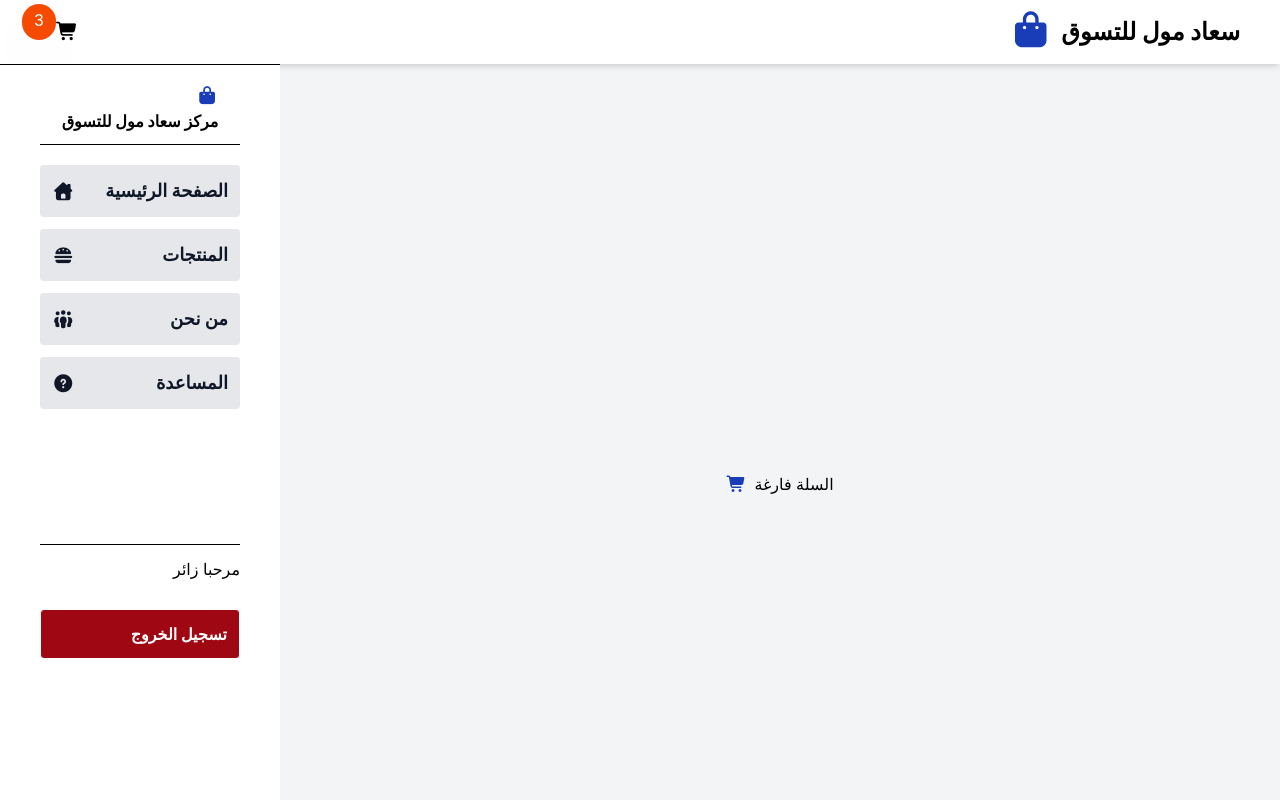
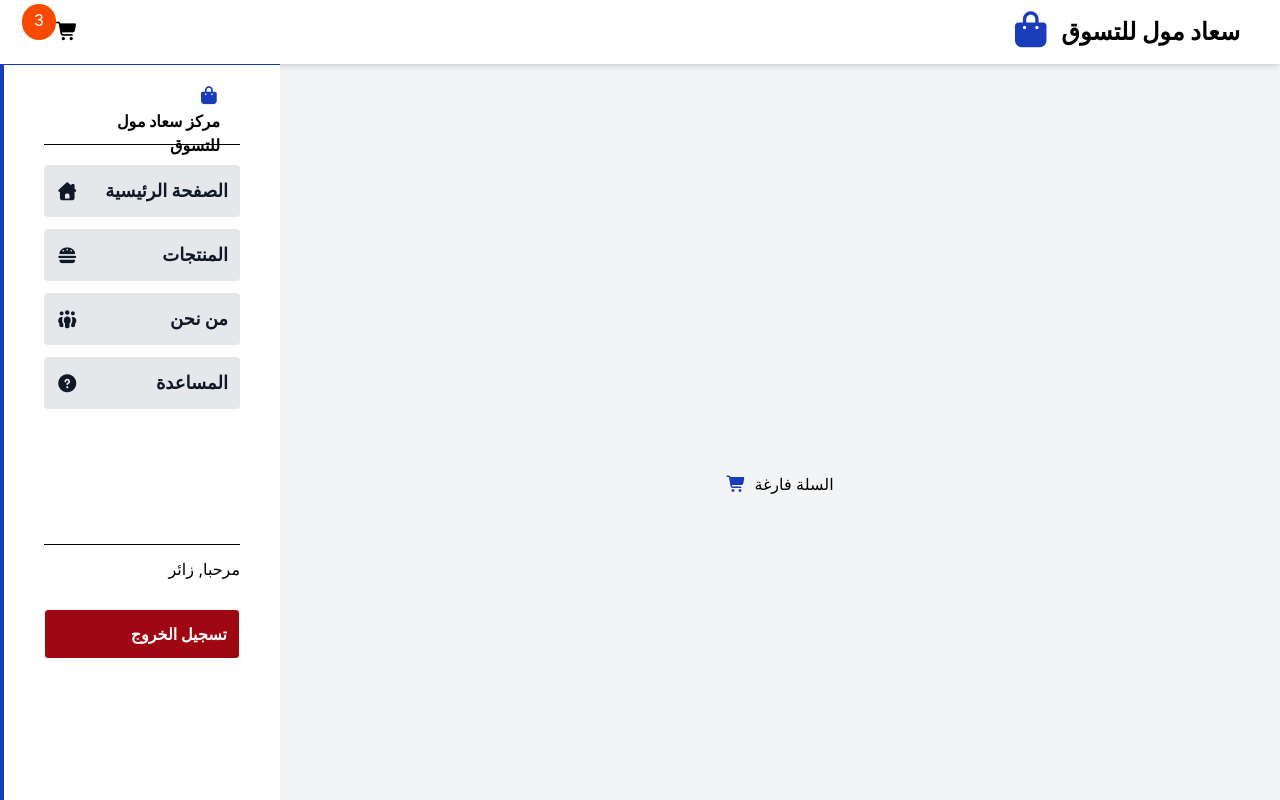
Before and after one commit to mbamaebd121-dotcom/SaadMoal_Shopping, a React (Vite) app: page /cart in a window 1280 px wide. Shown: the top 800 px of the page. Built offline with nearby package versions, Linux system fonts and the light colour scheme; no server answers; the database is empty.

Commit message:
update 2 files

```diff
--- a/src/components/Sidebar.jsx
+++ b/src/components/Sidebar.jsx
@@ -29,7 +29,7 @@ console.log(profile);
 
     </div>
         <div
-    className={`sidebar  bg-white flex-col
+    className={`sidebar border-l-4 border-blue-800 bg-white flex-col
        px-10 h-screen fixed  left-0
         top-0 lg:top-16 w-70 z-50 border-t
         lg:translate-x-0
@@ -129,9 +129,9 @@ console.log(profile);
       <div className="sidebar-footer  mt-3 flex flex-col gap-7   ">
         <div className="info-user flex flex-col gap-1">
           {!profile?.name ? (
-            <h1>مرحبا زائر</h1>
+            <h1>مرحبا, زائر</h1>
           ):(
-          <h3 className="text-blue-800 font-bold">مرحبا {profile?.name}</h3>
+          <h3 className="text-blue-800 font-bold"><span className="text-black">مرحبا</span> , {profile?.name}</h3>
 
 
           )}
--- a/src/context/ProductsContext.jsx
+++ b/src/context/ProductsContext.jsx
@@ -26,7 +26,7 @@ const ProductsContextProvider = ({ children }) => {
     };
 
     fetchData();
-  }, []);
+  }, [products]);
 
   // functions
 
```
